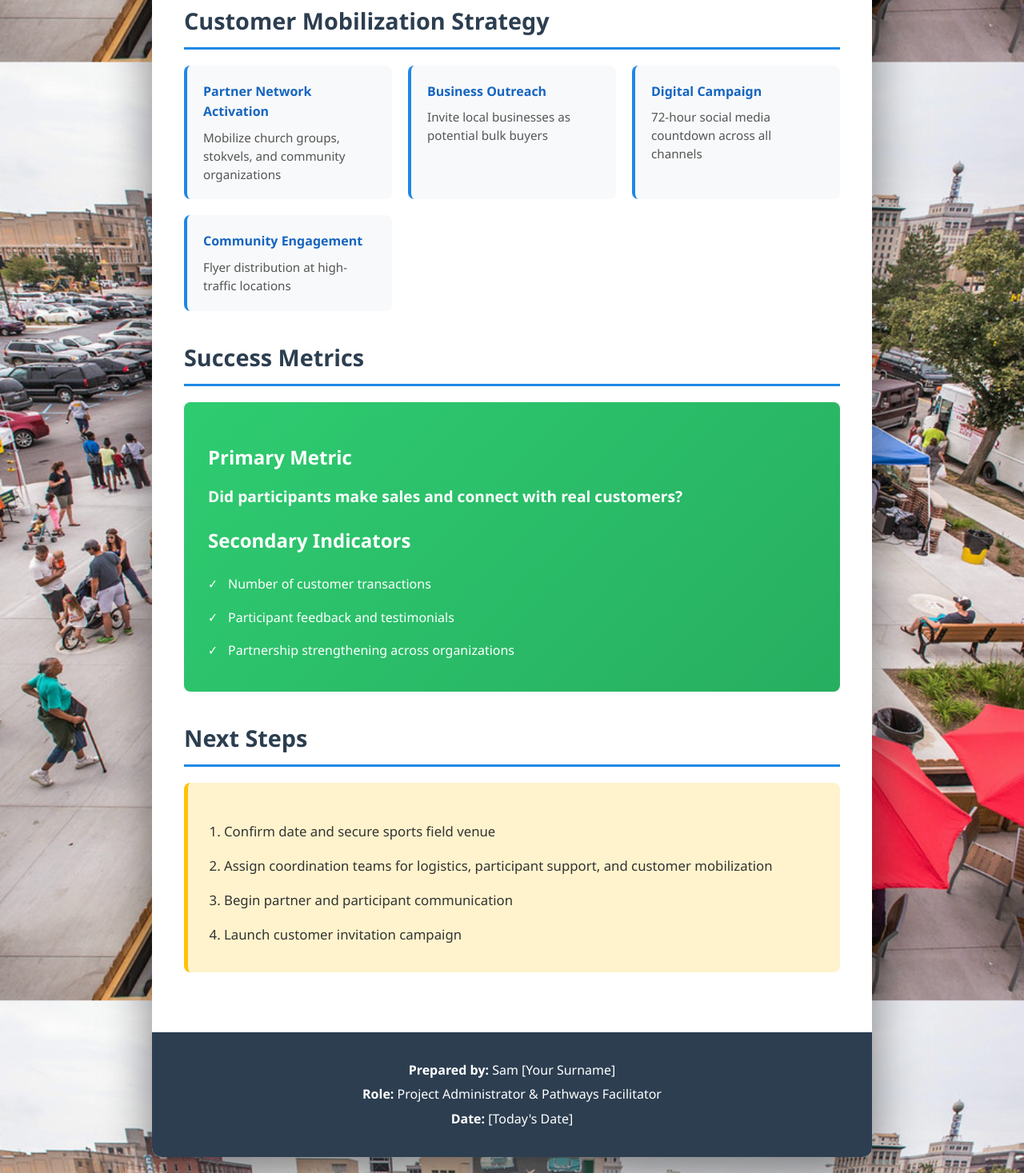
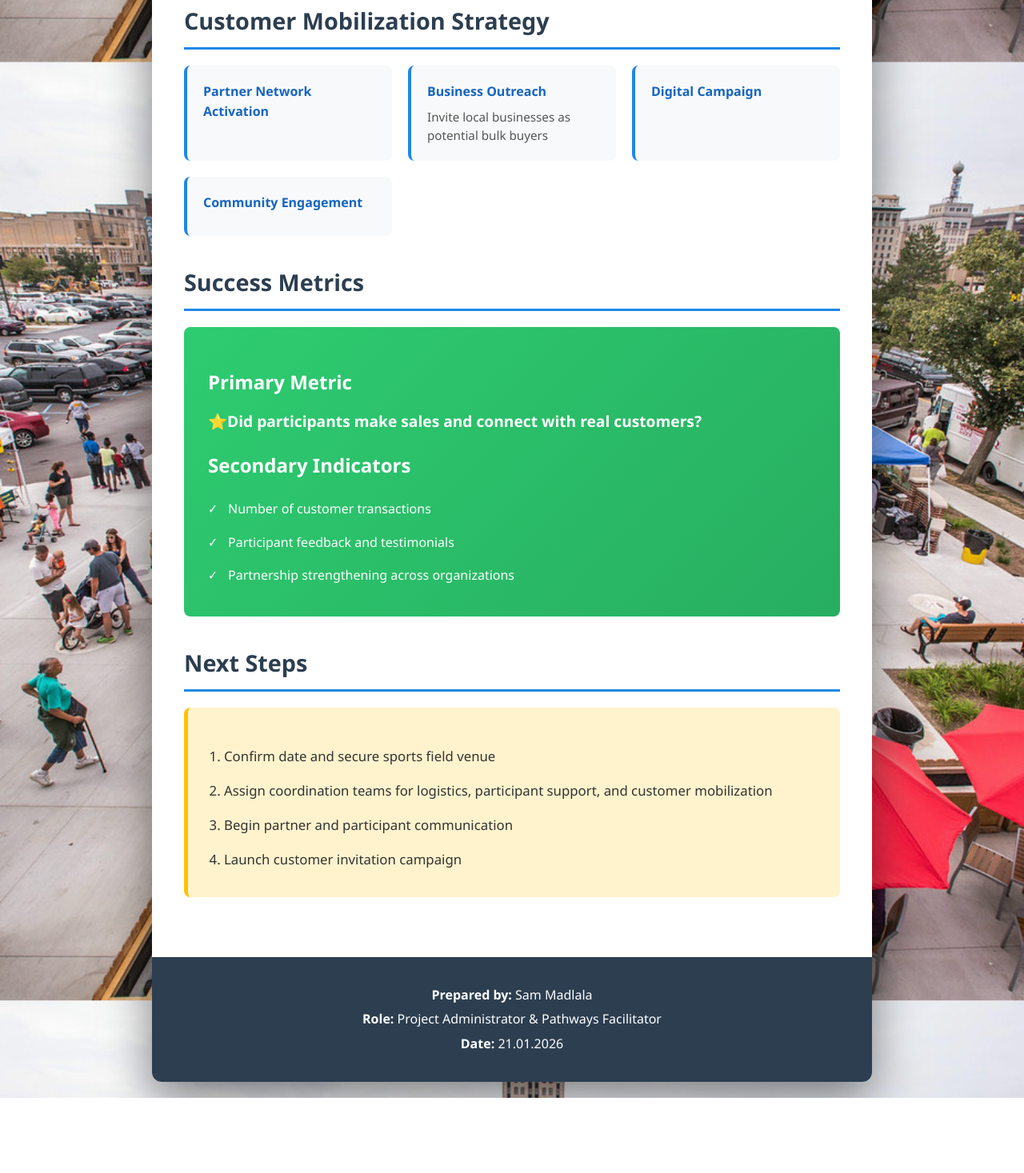
Before and after one commit to Cancelo-cloud/Hustle-Hub-, a plain HTML site: page index.html in a window 1280 px wide. Shown: the part 1096-2563 px from the top of the page at 80% size. After the commit the page ends 2469 px from the top, so only its background shows below. Drawn offline with Linux system fonts and the light colour scheme.

Commit message:
Update event details in index.html

```diff
--- a/index.html
+++ b/index.html
@@ -381,7 +381,7 @@
                         <strong>Date:</strong> [To be confirmed]
                     </div>
                     <div class="detail-item">
-                        <strong>Location:</strong> [Sports field name]
+                        <strong>Location:</strong> [PMB College Grounds]
                     </div>
                     <div class="detail-item">
                         <strong>Time:</strong> [9:00 AM - 2:00 PM]
@@ -437,7 +437,6 @@
                 <div class="strategy-grid">
                     <div class="strategy-card">
                         <h4>Partner Network Activation</h4>
-                        <p>Mobilize church groups, stokvels, and community organizations</p>
                     </div>
 
                     <div class="strategy-card">
@@ -447,12 +446,10 @@
 
                     <div class="strategy-card">
                         <h4>Digital Campaign</h4>
-                        <p>72-hour social media countdown across all channels</p>
                     </div>
 
                     <div class="strategy-card">
                         <h4>Community Engagement</h4>
-                        <p>Flyer distribution at high-traffic locations</p>
                     </div>
                 </div>
             </div>
@@ -462,7 +459,7 @@
 
                 <div class="metrics">
                     <h3>Primary Metric</h3>
-                    <p><strong>Did participants make sales and connect with real customers?</strong></p>
+                    <p><strong>⭐️Did participants make sales and connect with real customers?</strong></p>
 
                     <h3 style="margin-top: 20px;">Secondary Indicators</h3>
                     <ul>
@@ -488,9 +485,9 @@
         </div>
 
         <div class="footer">
-            <p><strong>Prepared by:</strong> Sam [Your Surname]</p>
+            <p><strong>Prepared by:</strong> Sam Madlala</p>
             <p><strong>Role:</strong> Project Administrator & Pathways Facilitator</p>
-            <p><strong>Date:</strong> [Today's Date]</p>
+            <p><strong>Date:</strong> 21.01.2026</p>
         </div>
     </div>
 </body>
```
